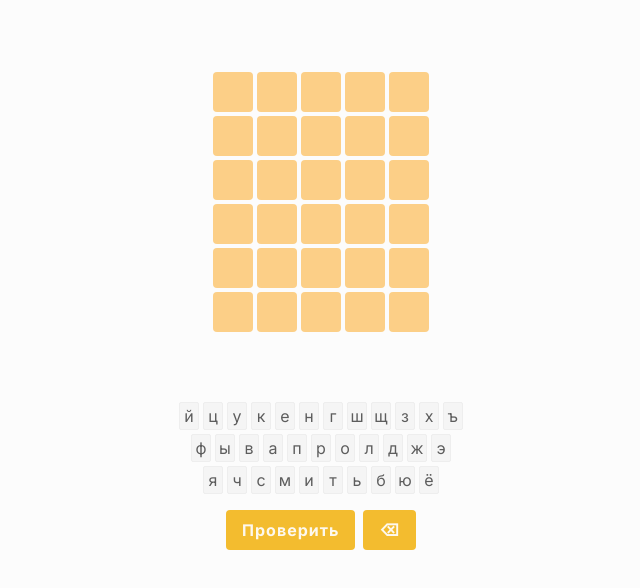
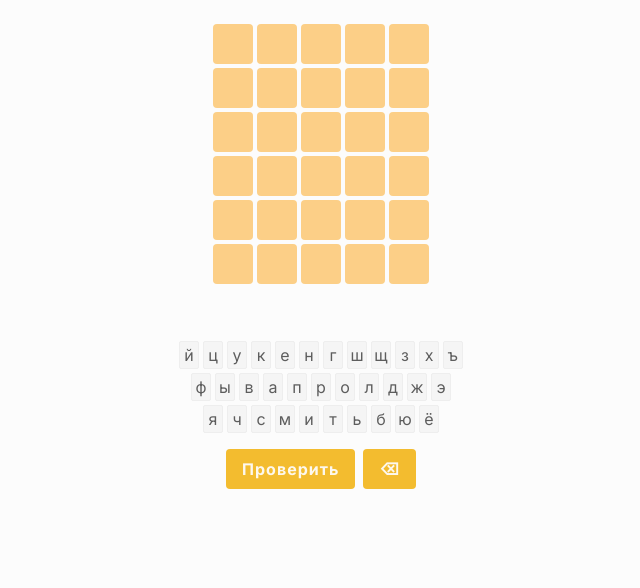
Before and after one commit to pirotech/five-letters, a Next.js app: page / in a window 1280 px wide. Shown: the top 588 px of the page, without its empty margins (319-959 px from the left). Built offline with nearby package versions, Linux system fonts and the light colour scheme.

Commit message:
стили украшения

```diff
--- a/app/Game.module.scss
+++ b/app/Game.module.scss
@@ -25,7 +25,7 @@
   align-items: center;
   justify-content: center;
   gap: 4px;
-  padding: 8px;
+  padding: 8px 8px 0;
 
   &_error {
     animation: horizontal-shaking 0.5s;
@@ -35,12 +35,13 @@
 .error {
   opacity: 0;
   width: 300px;
-  height: 30px;
+  height: 25px;
   margin: 0 auto;
   text-align: center;
   transition: opacity 0.2s ease-in-out;
   font-size: 16px;
-  color: #d02222;
+  color: #d52626;
+  font-weight: bold;
 
   &_shown {
     opacity: 1;
@@ -160,9 +161,11 @@
   height: 100%;
   font-size: 80px;
   font-weight: bold;
-  color: #f1cc26;
-  background-color: rgba(152, 152, 152, 0.35);
   backdrop-filter: blur(2px);
+  color: #bc2e1e;
+  background: #edde9c;
+  text-shadow: 0 1px 0px #378ab4, 1px 0 0px #5dabcd, 1px 2px 1px #378ab4, 2px 1px 1px #5dabcd, 2px 3px 2px #378ab4, 3px 2px 2px #5dabcd, 3px 4px 2px #378ab4, 4px 3px 3px #5dabcd, 4px 5px 3px #378ab4, 5px 4px 2px #5dabcd, 5px 6px 2px #378ab4, 6px 5px 2px #5dabcd, 6px 7px 1px #378ab4, 7px 6px 1px #5dabcd, 7px 8px 0px #378ab4, 8px 7px 0px #5dabcd;
+
   img {
     animation: appears 0.5s;
   }
@@ -183,9 +186,12 @@
   height: 100%;
   font-size: 80px;
   font-weight: bold;
-  color: #50f127;
-  background-color: rgba(167, 218, 145, 0.35);
+  //color: #50f127;
+  //background-color: rgba(167, 218, 145, 0.35);
   backdrop-filter: blur(2px);
+  color: #FFFFFF;
+  background: #005DFF;
+  text-shadow: -5px 5px 0px #00e6e6, -10px 10px 0px #01cccc, -15px 15px 0px #00bdbd;
 
   @media (max-width: 768px) {
     font-size: 60px;
--- a/app/page.tsx
+++ b/app/page.tsx
@@ -3,8 +3,8 @@ import { Game } from '@/app/Game';
 export default function Home() {
   return (
     <main
-      className="flex min-h-screen flex-col items-center justify-between p-12"
-      style={{ backgroundColor: '#fcfcfc' }}
+      className="flex min-h-screen flex-col items-center justify-between"
+      style={{ backgroundColor: '#fcfcfc', height: '100%' }}
     >
       <Game />
     </main>
```
